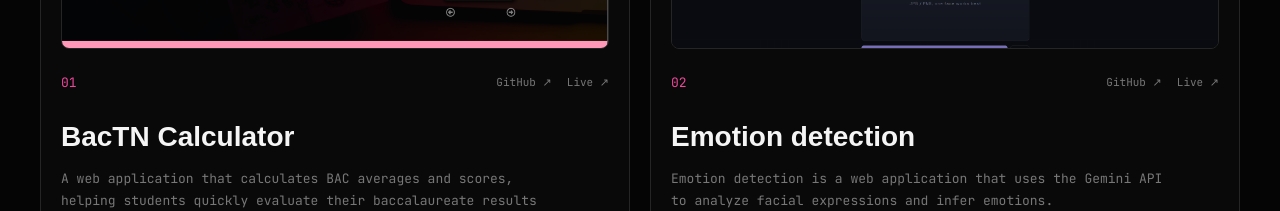
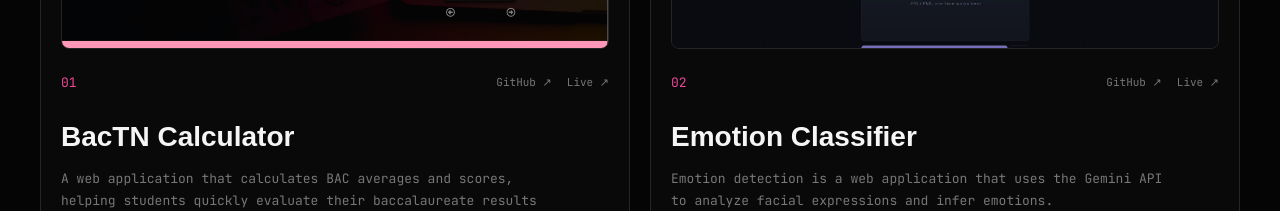
Before and after one commit to ibrahim-thebti/ibrahim-portfolio, a React (Vite) app: page / in a window 1280 px wide. Shown: the part 3540-3751 px from the top of the page. Built offline with nearby package versions, Linux system fonts and the light colour scheme.

Commit message:
Rename project title from 'Emotion detection' to 'Emotion Classifier'

```diff
--- a/src/components/Projects/projects.jsx
+++ b/src/components/Projects/projects.jsx
@@ -19,7 +19,7 @@ function Projects() {
     },
     {
       number: "02",
-      title: "Emotion detection",
+      title: "Emotion Classifier",
       image: project2,
       description:
         "Emotion detection is a web application that uses the Gemini API to analyze facial expressions and infer emotions.",
```
